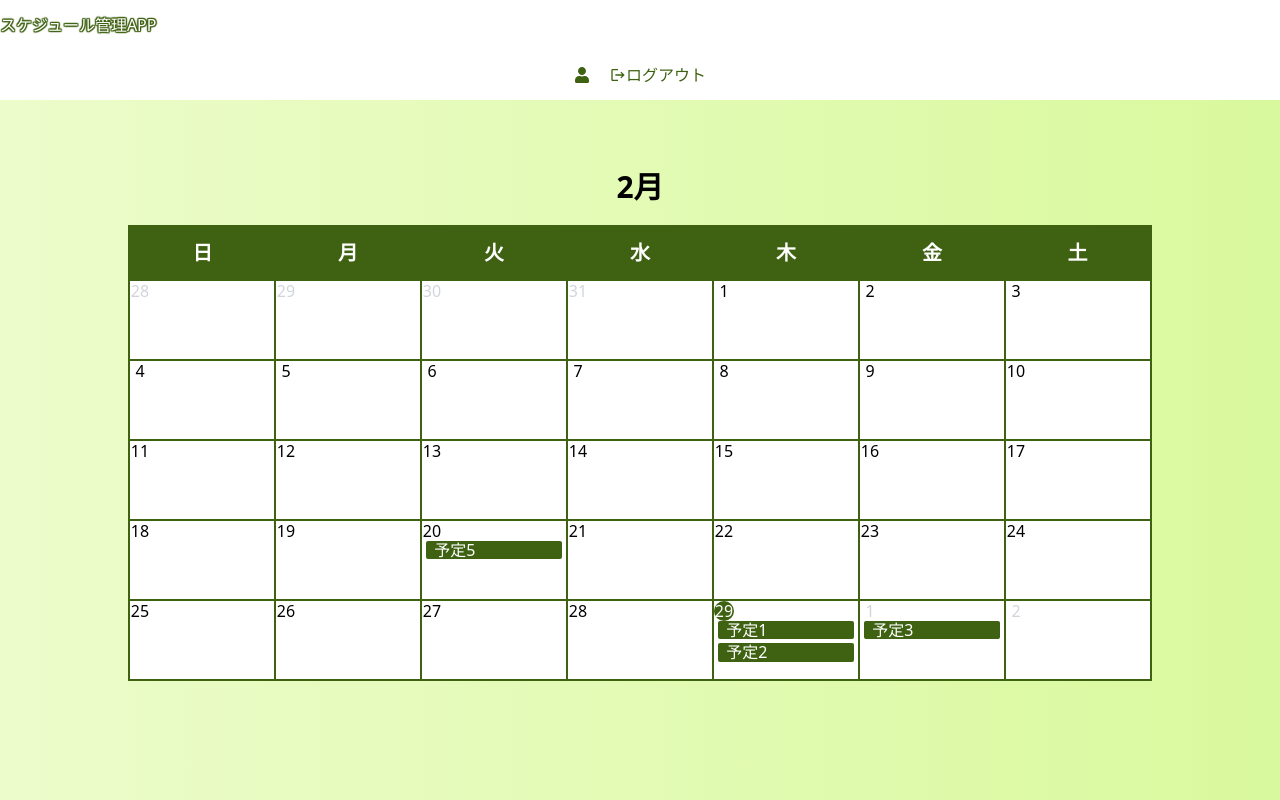
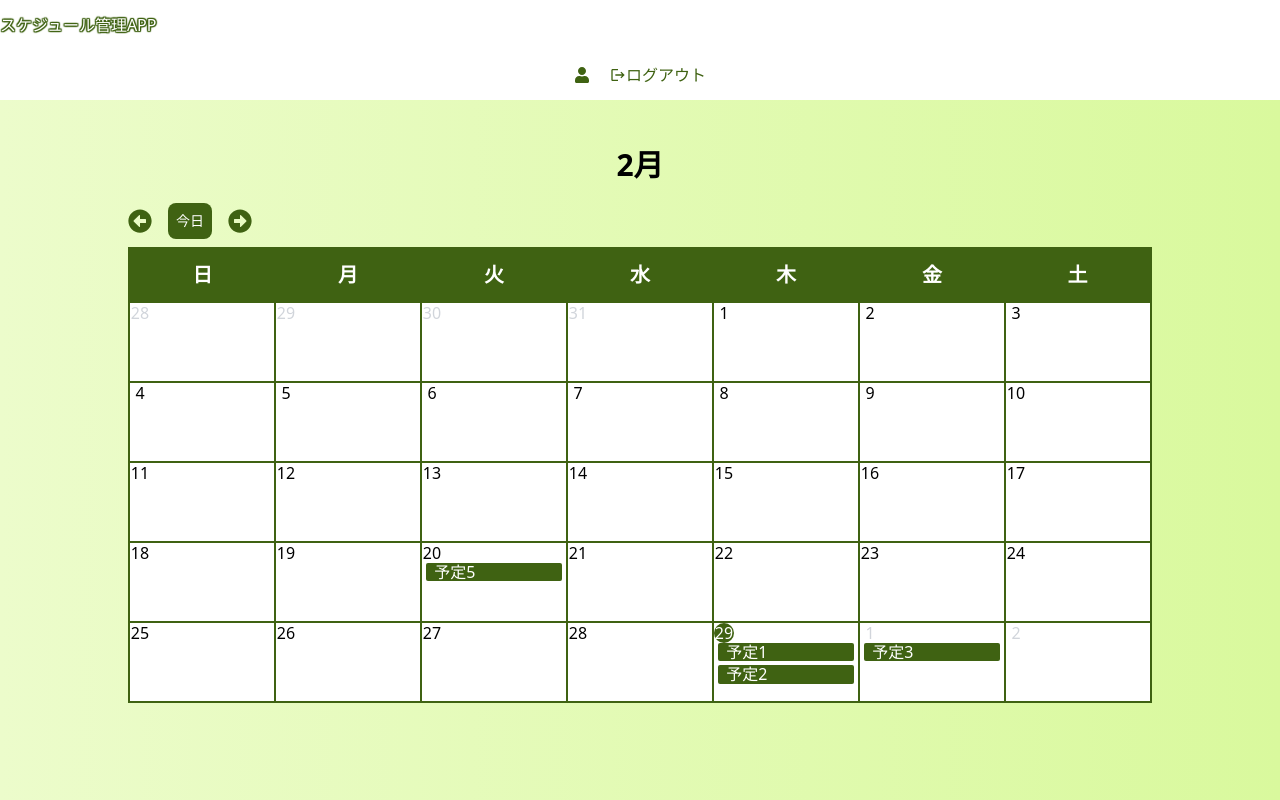
Before and after one commit to wsigma21/react-calendar-project, a React (Vite) app: page /calendar in a window 1280 px wide. Built offline with nearby package versions, Linux system fonts and the light colour scheme.

Commit message:
feat: カレンダーのナビゲーションメニューのレイアウトを作成

```diff
--- a/src/components/atoms/PrimaryBtn.tsx
+++ b/src/components/atoms/PrimaryBtn.tsx
@@ -1,13 +1,22 @@
 import { ReactNode } from "react"
 
 type PropsType = {
+  size: "sm" | "lg"
   onClick: () => void
   children: ReactNode
 }
 
-export const PrimaryBtn = ({ onClick, children }: PropsType) => {
+const SIZE_MAPPING = {
+  sm: "p-2 text-sm",
+  lg: "p-4 text-lg",
+}
+
+export const PrimaryBtn = ({ size, onClick, children }: PropsType) => {
   return (
-    <button className="bg-lime-800 text-white p-4 text-lg rounded-lg" onClick={onClick}>
+    <button
+      className={`bg-lime-800 text-white ${SIZE_MAPPING[size]} rounded-lg`}
+      onClick={onClick}
+    >
       {children}
     </button>
   )
--- /dev/null
+++ b/src/components/organisms/CalendarNav.tsx
@@ -0,0 +1,16 @@
+import { FaArrowAltCircleLeft, FaArrowAltCircleRight } from "react-icons/fa";
+import { PrimaryBtn } from "../atoms/PrimaryBtn";
+
+export const CalendarNav = () => {
+  return (
+    <div className="w-[80%] flex justify-between mb-2">
+      <div className="flex items-center text-white gap-4">
+        <FaArrowAltCircleLeft className="text-lime-800 text-2xl"/>
+          <PrimaryBtn size="sm" onClick={() => null}>
+            今日
+          </PrimaryBtn>
+        <FaArrowAltCircleRight  className="text-lime-800 text-2xl"/>
+      </div>
+    </div>
+  )
+}
--- a/src/components/pages/CalendarPage.tsx
+++ b/src/components/pages/CalendarPage.tsx
@@ -2,15 +2,20 @@ import { getMonth } from "date-fns";
 import { CalendarHeader } from "../organisms/CalendarHeader";
 import { CalendarBody } from "../organisms/CalendarBody";
 import { useCalendar } from "../../hooks/useCalendar";
-
+import { useState } from "react";
+import { CalendarNav } from "../organisms/CalendarNav";
 
 export const CalendarPage = () => {
   const today = new Date()
-  const { dateList } = useCalendar({ currentDate: today });
+  const [currentDate, setCurrentDate] = useState(new Date())
+  const { dateList } = useCalendar({ currentDate: currentDate });
 
   return (
     <>
-      <h1 className="font-bold text-3xl mb-5">{`${(getMonth(today)) + 1}月`}</h1>
+      <h1 className="font-bold text-3xl mb-5">{`${
+        getMonth(currentDate) + 1
+      }月`}</h1>
+      <CalendarNav />
       <table className="w-[80%] border-collapse border-2 border-solid border-lime-800 table-fixed">
         <CalendarHeader />
         <CalendarBody currentDate={today} dateList={dateList}/>
--- a/src/components/pages/LoginPage.tsx
+++ b/src/components/pages/LoginPage.tsx
@@ -61,7 +61,7 @@ export const LoginPage = () => {
             onChange={changeLoginInfo}
           />
         </div>
-        <PrimaryBtn onClick={() => null}>ログイン</PrimaryBtn>
+        <PrimaryBtn size="lg" onClick={() => null}>ログイン</PrimaryBtn>
       </form>
     </div>
   )
--- a/src/components/pages/TopPage.tsx
+++ b/src/components/pages/TopPage.tsx
@@ -10,7 +10,7 @@ export const TopPage = () => {
           お互いのスケジュールを管理するアプリです
         </p>
         <div className="pt-[20vh]">
-          <PrimaryBtn onClick={() => navigate("/login")}>ログイン</PrimaryBtn>
+          <PrimaryBtn size="lg" onClick={() => navigate("/login")}>ログイン</PrimaryBtn>
         </div>
       </div>
   )
--- a/src/styles/output.css
+++ b/src/styles/output.css
@@ -612,6 +612,10 @@ video {
   margin-bottom: 1.25rem;
 }
 
+.mb-2 {
+  margin-bottom: 0.5rem;
+}
+
 .block {
   display: block;
 }
@@ -690,6 +694,10 @@ video {
 
 .gap-1 {
   gap: 0.25rem;
+}
+
+.gap-4 {
+  gap: 1rem;
 }
 
 .rounded-lg {
@@ -834,6 +842,16 @@ video {
   line-height: 1.75rem;
 }
 
+.text-2xl {
+  font-size: 1.5rem;
+  line-height: 2rem;
+}
+
+.text-sm {
+  font-size: 0.875rem;
+  line-height: 1.25rem;
+}
+
 .font-bold {
   font-weight: 700;
 }
```
